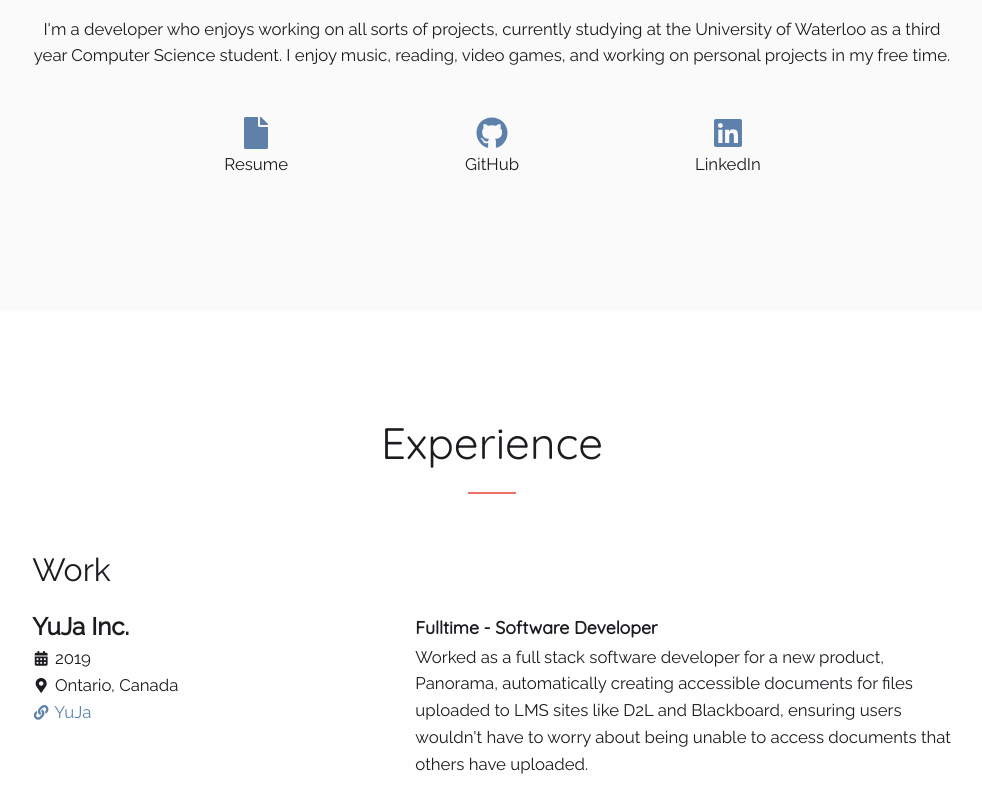
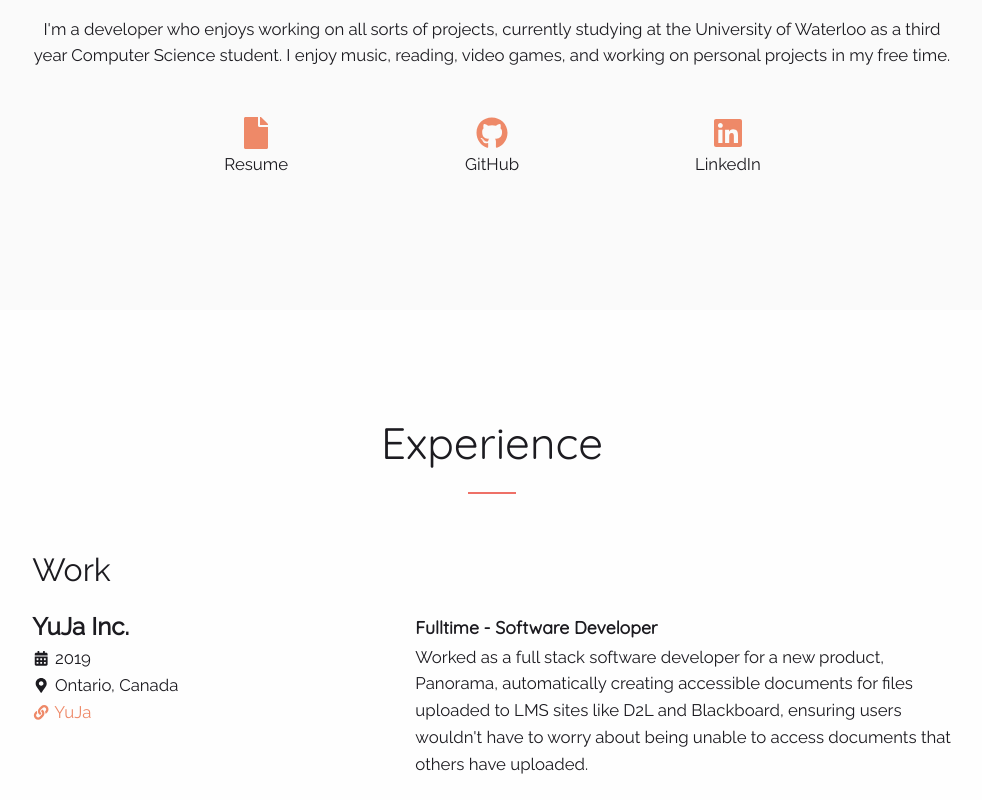
Before and after one commit to ClementTsang/clementtsang.github.io, a Vue app: page / in a window 1280 px wide. Shown: the part 1000-1800 px from the top of the page, without its empty margins (148-1130 px from the left). Built offline with nearby package versions, Linux system fonts and the light colour scheme.

Commit message:
Revert card change, more colour changes for links

```diff
--- a/src/App.vue
+++ b/src/App.vue
@@ -140,9 +140,9 @@ export default {
   --accent-3: #383542;
   --navbar-hover: rgba(0, 0, 0, 0.05);
   --navbar-click: rgba(0, 0, 0, 0.1);
-  --url-hover: #5e81ac;
-  --url-visited: #373a82;
-  --url-not-visited: #5e81ac;
+  --url-hover: #e62719;
+  --url-visited: #cf2317;
+  --url-not-visited: #ee8968;
 }
 
 [data-theme="dark"] {
--- a/src/components/ProjectInfo.vue
+++ b/src/components/ProjectInfo.vue
@@ -184,7 +184,11 @@ export default {
   }
 }
 
-a {
-  text-decoration: none;
+a,
+a:visited {
+  color: var(--black-text-colour);
+}
+a:hover {
+  color: var(--url-hover);
 }
 </style>
```
